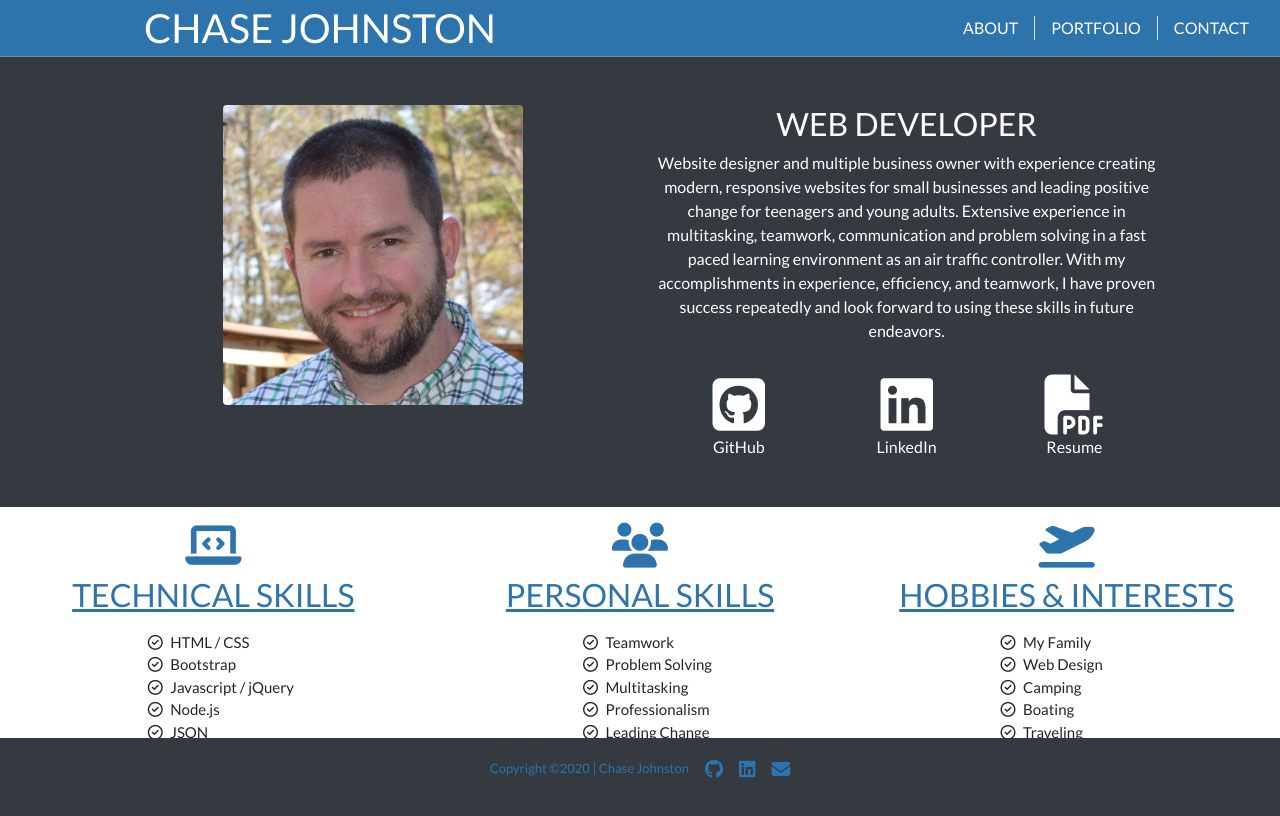
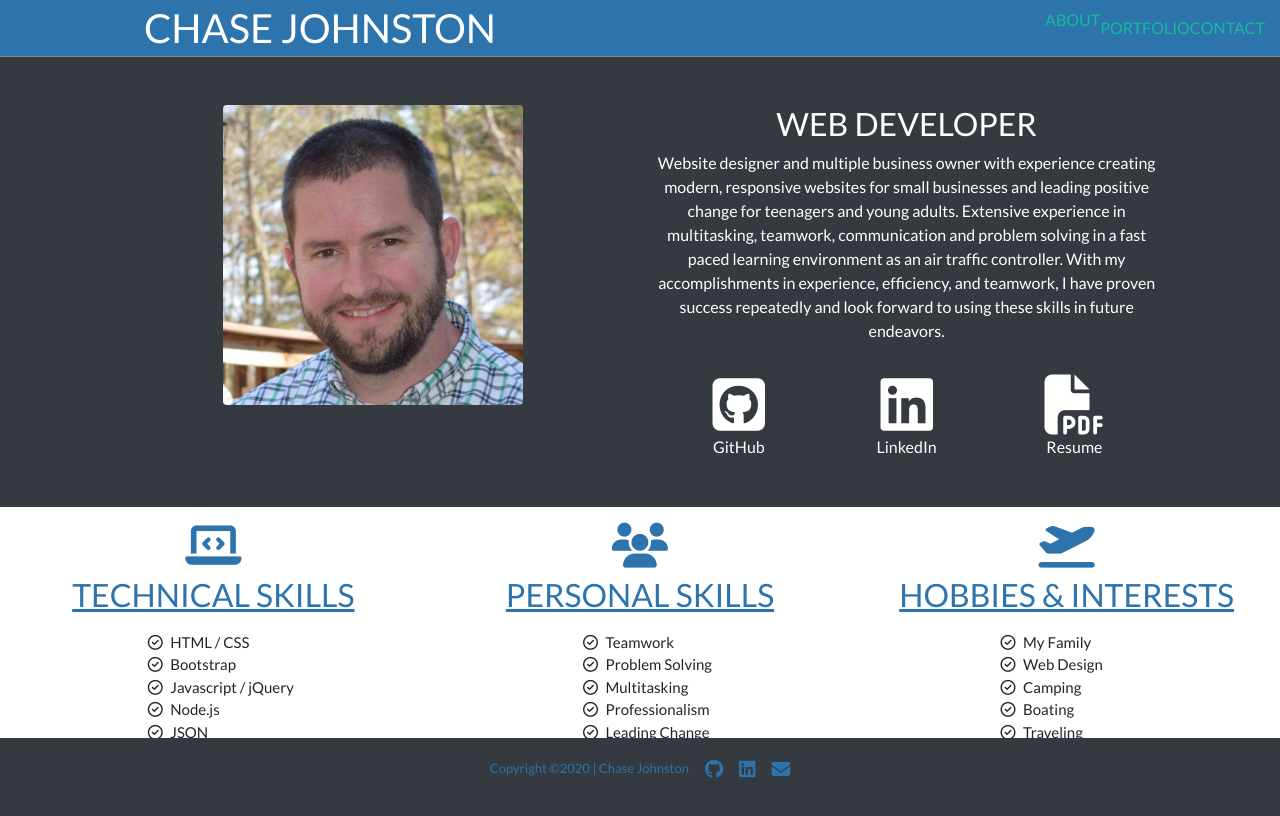
Before and after one commit to johnstoc13/react-portfolio, a React (Create React App) app: page / in a window 1280 px wide. Shown: the top 816 px of the page. Built offline with nearby package versions, Linux system fonts and the light colour scheme.

Commit message:
navlink change

```diff
--- a/src/components/Nav/index.js
+++ b/src/components/Nav/index.js
@@ -1,4 +1,5 @@
 import React from "react";
+import { NavLink } from "react-router-dom";
 import "./style.css";
 
 function Nav() {
@@ -12,14 +13,17 @@ function Nav() {
                 <div className="col-md-6 my-md-2">
                     <ul className="navbar-nav flex-row justify-content-md-end justify-content-center">
                         <li className="nav-item">
-                            <a className="nav-link text-white px-2 mx-2" href="/">ABOUT</a>
+                            <NavLink to="/" className={window.location.pathname === "/" || window.location.pathname === "/home" ? "nav-link-active" : "nav-link"}>ABOUT</NavLink>
+                            {/* <a className="nav-link text-white px-2 mx-2" href="/">ABOUT</a> */}
                         </li>
                         <li className="nav-item">
-                            <a className="nav-link text-white px-3 py-0 mt-2 border-left border-right"
-                                href="/portfolio">PORTFOLIO</a>
+                        <NavLink to="/" className={window.location.pathname === "/portfolio" ? "nav-link-active" : "nav-link"}>PORTFOLIO</NavLink>
+                            {/* <a className="nav-link text-white px-3 py-0 mt-2 border-left border-right"
+                                href="/portfolio">PORTFOLIO</a> */}
                         </li>
                         <li className="nav-item">
-                            <a className="nav-link text-white px-2 mx-2" href="/contact">CONTACT</a>
+                        <NavLink to="/" className={window.location.pathname === "/contact" ? "nav-link-active" : "nav-link"}>CONTACT</NavLink>
+                            {/* <a className="nav-link text-white px-2 mx-2" href="/contact">CONTACT</a> */}
                         </li>
                     </ul>
                 </div>
```
Also changed, not shown: 1 other file (tests, documents, lock files or other folders).
